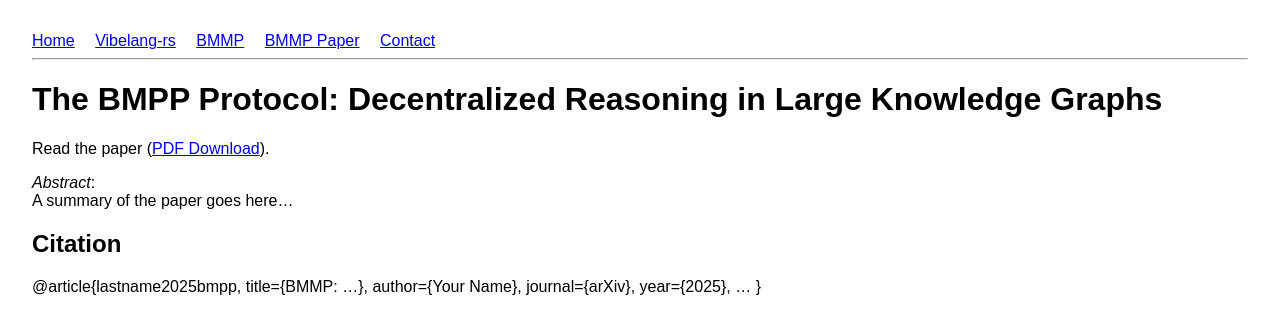
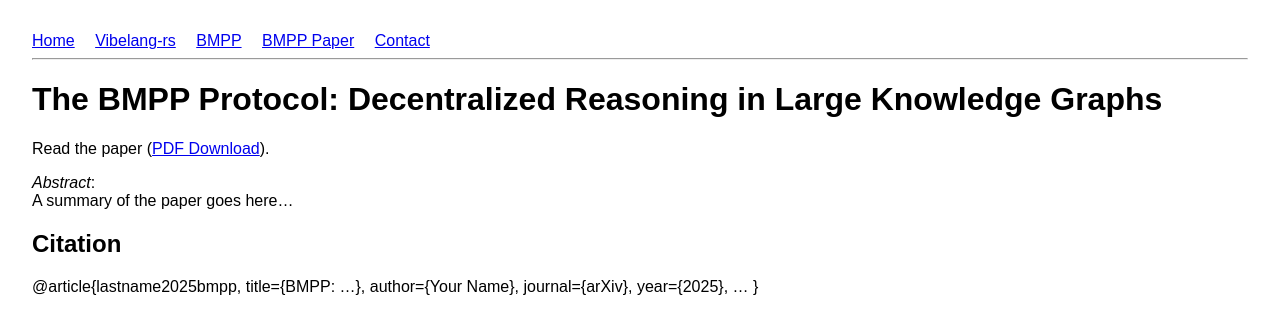
Before and after one commit to Mec-iS/staticwebpage, a Jekyll site: the page built from bmpp-paper.md, in a window 1280 px wide. Shown: the top 334 px of the page. Built offline with Jekyll 4.4.1, drawn with Linux system fonts in a browser that asks for light colours.

Commit message:
fix spelling

```diff
--- a/_includes/nav.html
+++ b/_includes/nav.html
@@ -1,7 +1,7 @@
 <nav>
   <a href="{{ "/" | relative_url }}">Home</a>
   <a href="{{ "/vibelang-rs" | relative_url }}">Vibelang-rs</a>
-  <a href="{{ "/bmmp" | relative_url }}">BMMP</a>
-  <a href="{{ "/bmpp-paper" | relative_url }}">BMMP Paper</a>
+  <a href="{{ "/bmpp" | relative_url }}">BMPP</a>
+  <a href="{{ "/bmpp-paper" | relative_url }}">BMPP Paper</a>
   <a href="{{ "/contact" | relative_url }}">Contact</a>
 </nav>
--- a/bmpp-paper.md
+++ b/bmpp-paper.md
@@ -14,7 +14,7 @@ A summary of the paper goes here...
 ## Citation
 
 @article{lastname2025bmpp,
-title={BMMP: ...},
+title={BMPP: ...},
 author={Your Name},
 journal={arXiv},
 year={2025},
```
Also changed, not shown: bmpp.md (+2 -2 lines), index.md (+2 -2 lines).
